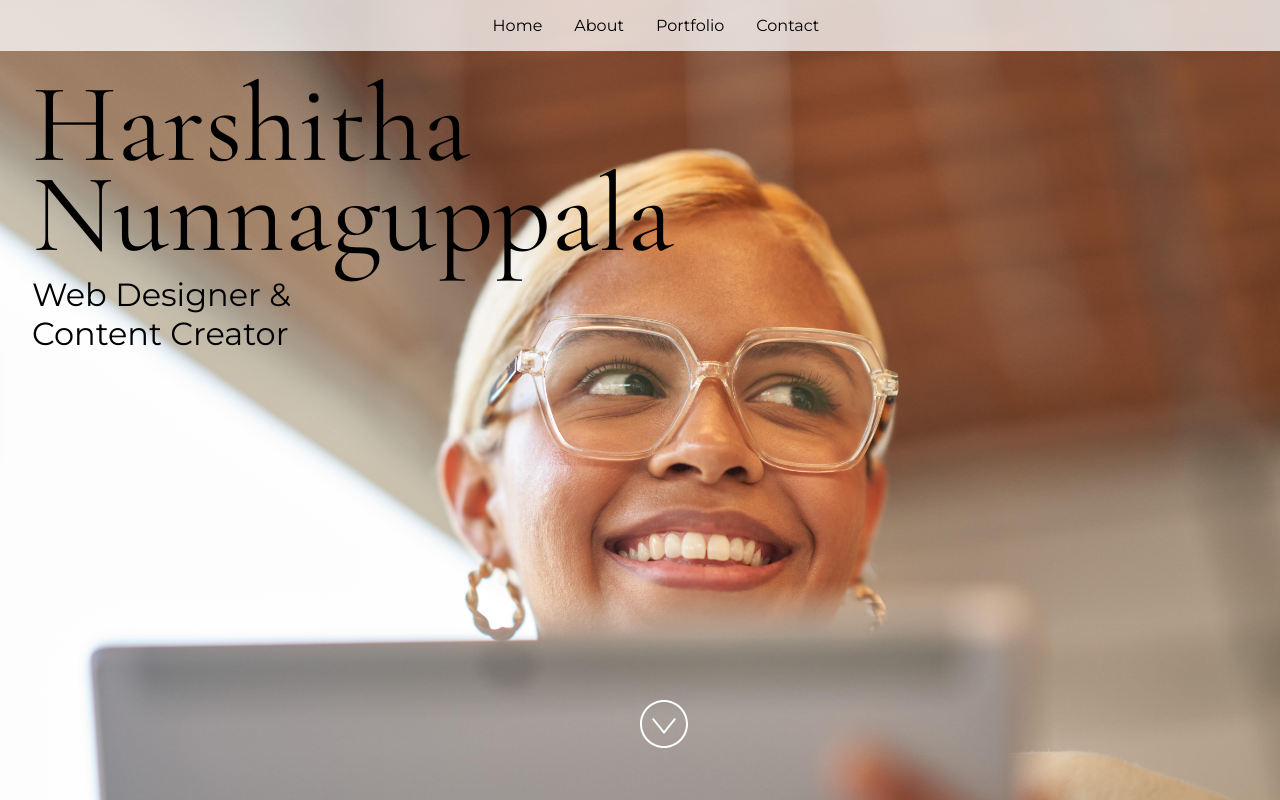
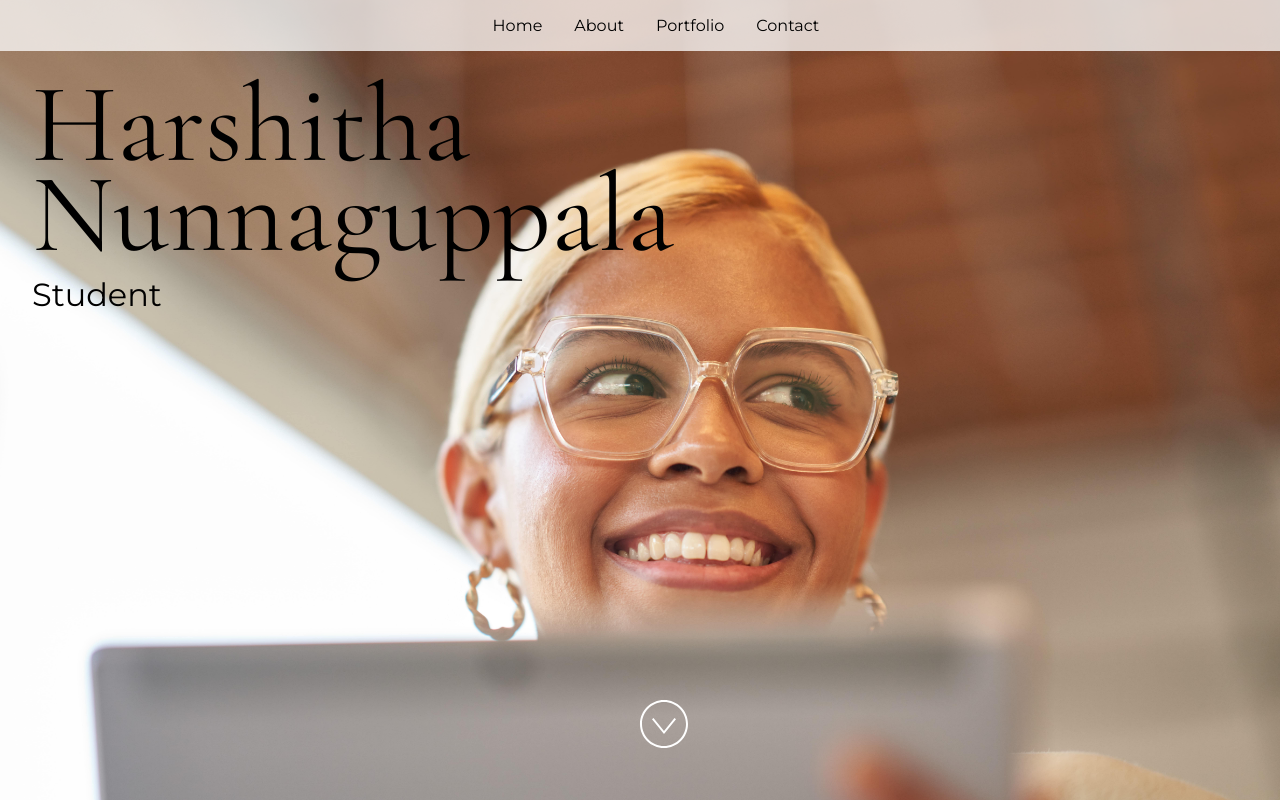
Before and after one commit to Harshithanunnaguppala/MyPortfolio, a React (Vite) app: page / in a window 1280 px wide. Built offline with nearby package versions, Linux system fonts and the light colour scheme.

Commit message:
Update App.jsx

```diff
--- a/src/App.jsx
+++ b/src/App.jsx
@@ -25,9 +25,9 @@ import "./styles.css";
  */
 const siteProps = {
   name: "Harshitha Nunnaguppala",
-  title: "Web Designer & Content Creator",
-  email: "alex@example.com",
-  gitHub: "microsoft",
+  title: "Student",
+  email: "harshitha.nunnaguppala@gmail.com",
+  gitHub: "https://github.com/Harshithanunnaguppala",
   instagram: "microsoft",
   linkedIn: "satyanadella",
   medium: "",
```
